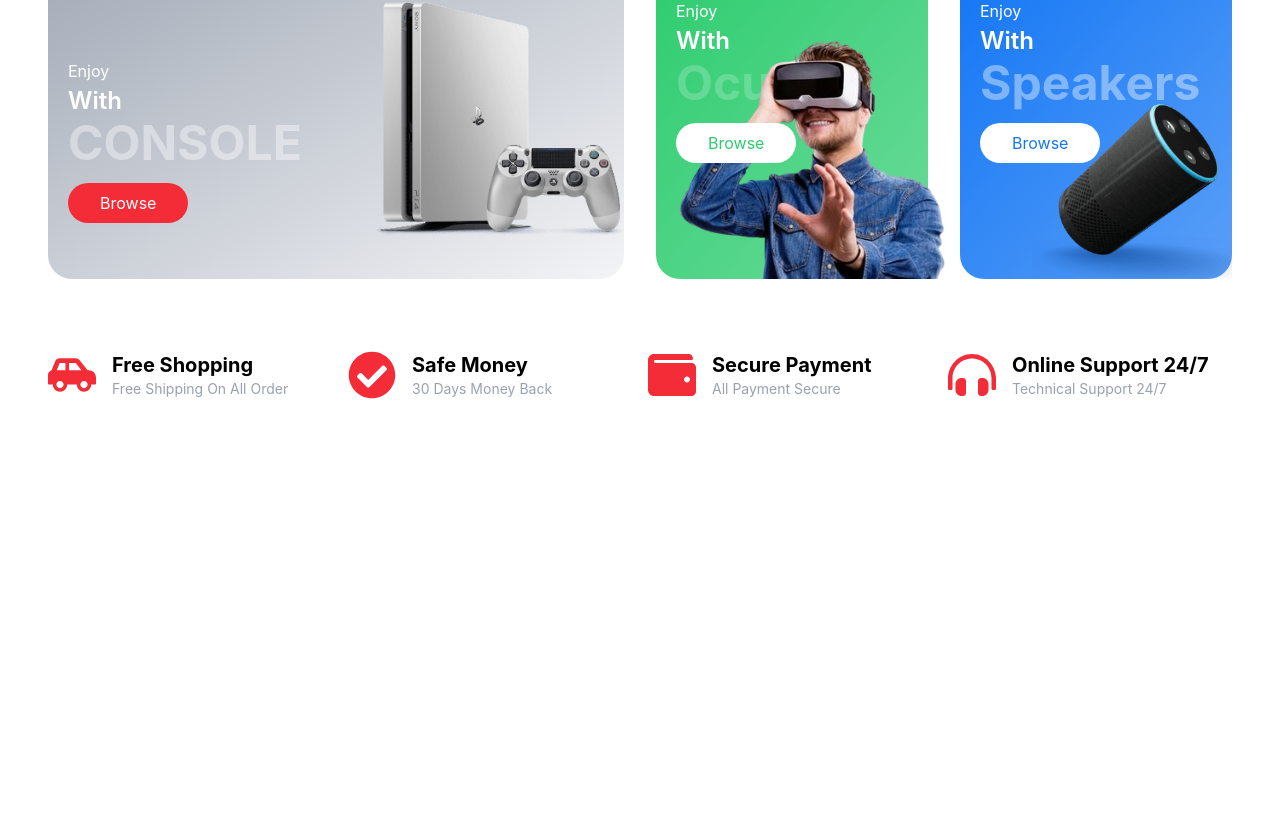
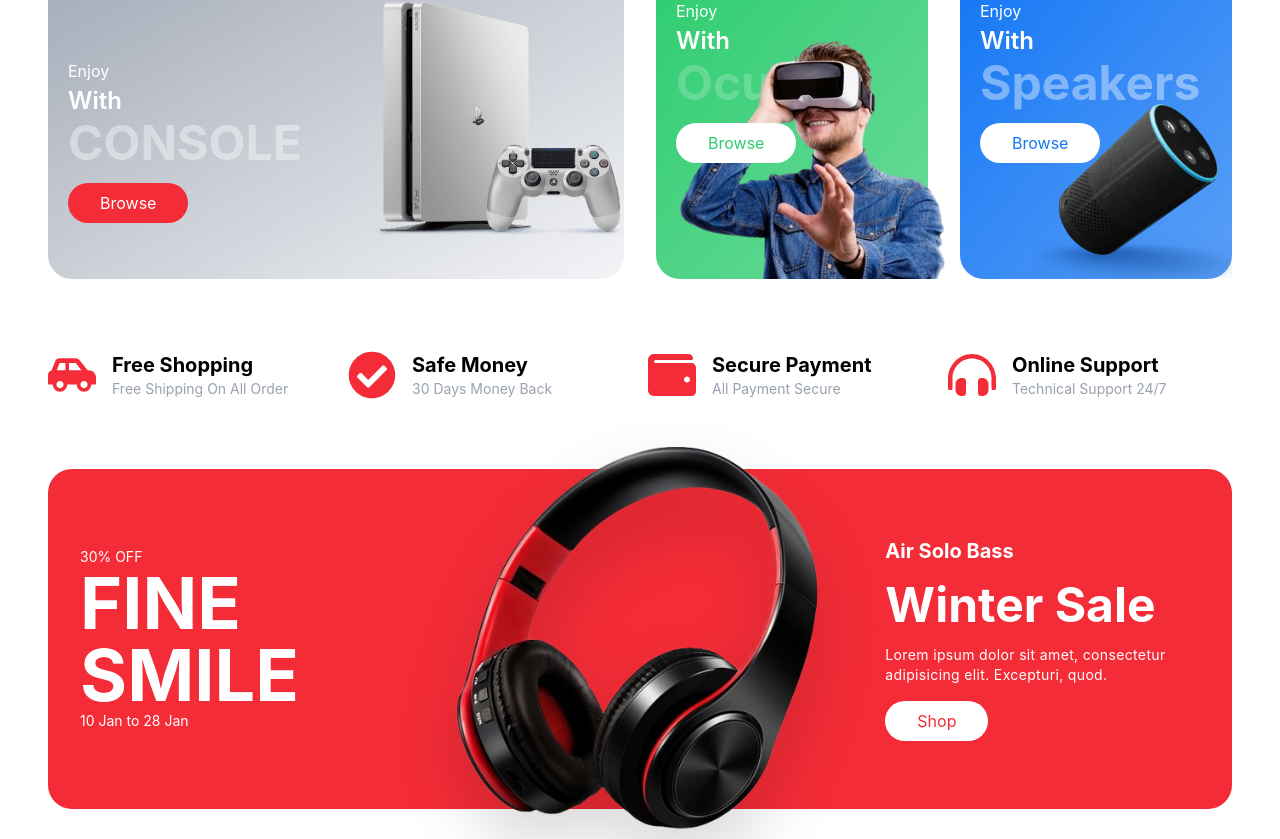
Before and after one commit to pealbert/ecommerce-website, a React (Vite) app: page / in a window 1280 px wide. Shown: the part 1171-2010 px from the top of the page. Before the commit the page ends 1610 px from the top, so only its background shows below. Built offline with nearby package versions, Linux system fonts and the light colour scheme.

Commit message:
Implement Banner section. Make sure it's reusable and scalable

```diff
--- /dev/null
+++ b/src/components/Banner.jsx
@@ -0,0 +1,52 @@
+import { cn } from "@/lib/utils";
+import { Button } from "./Button";
+
+export const Banner = ({ banner }) => {
+	return (
+		<div className="flex min-h-100 items-center justify-center py-0">
+			<div className="container">
+				<div
+					className={cn(
+						"grid grid-cols-1 items-center gap-6 rounded-3xl text-white md:grid-cols-3",
+						banner.bgColor,
+					)}
+				>
+					{/* first col */}
+					<div className="p-6 sm:p-8">
+						<p className="text-sm">{banner.discount}</p>
+						<h2 className="font-bold text-4xl uppercase lg:text-7xl">
+							{banner.title}
+						</h2>
+						<p className="text-sm">{banner.date}</p>
+					</div>
+
+					{/* second col */}
+					<div className="flex h-full items-center">
+						<img
+							src={banner.image}
+							alt=""
+							className="mx-auto w-62.5 scale-125 object-cover drop-shadow-2xl md:w-85"
+						/>
+					</div>
+
+					{/* third col */}
+					<div className="flex flex-col items-start justify-center gap-4 p-6 sm:p-8">
+						<p className="font-bold text-xl">{banner.product}</p>
+						<p className="font-bold text-3xl sm:text-5xl">
+							{banner.subtitle}
+						</p>
+						<p className="text-sm leading-5 tracking-wide">
+							{banner.description}
+						</p>
+
+						<Button
+							text="Shop"
+							bgColor="bg-white"
+							textColor={banner.buttonTextColor}
+						/>
+					</div>
+				</div>
+			</div>
+		</div>
+	);
+};
--- a/src/components/Services.jsx
+++ b/src/components/Services.jsx
@@ -27,7 +27,7 @@
 	{
 		id: 4,
 		icon: <FaHeadphonesAlt className="text-4xl text-primary md:text-5xl" />,
-		title: "Online Support 24/7",
+		title: "Online Support",
 		description: "Technical Support 24/7",
 	},
 ];
--- a/src/pages/Home.jsx
+++ b/src/pages/Home.jsx
@@ -1,8 +1,25 @@
+import headphone from "@/assets/hero/headphone.png";
+import { Banner } from "@/components/Banner";
 import { Category } from "@/components/Category";
 import { Category2 } from "@/components/Category2";
 import { Hero } from "@/components/Hero";
 import { Navbar } from "@/components/Navbar";
 import { Services } from "@/components/Services";
+
+const Banners = [
+	{
+		discount: "30% OFF",
+		title: "Fine Smile",
+		date: "10 Jan to 28 Jan",
+		image: headphone,
+		product: "Air Solo Bass",
+		subtitle: "Winter Sale",
+		description:
+			"Lorem ipsum dolor sit amet, consectetur adipisicing elit. Excepturi, quod.",
+		bgColor: "bg-primary",
+		buttonTextColor: "text-primary",
+	},
+];
 
 export const Home = () => {
 	return (
@@ -12,6 +29,7 @@
 			<Category />
 			<Category2 />
 			<Services />
+			<Banner banner={{ ...Banners[0] }} />
 		</div>
 	);
 };
```
